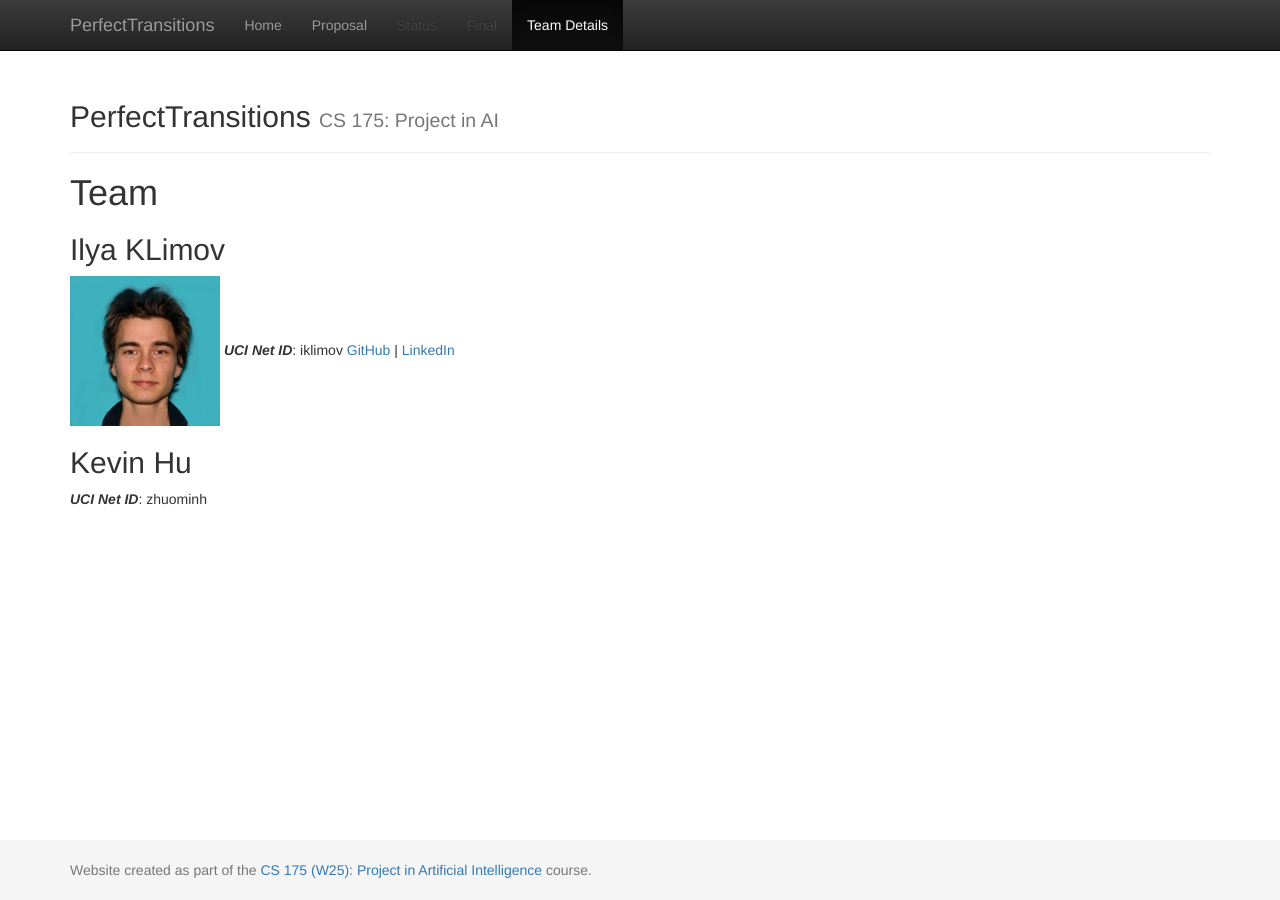
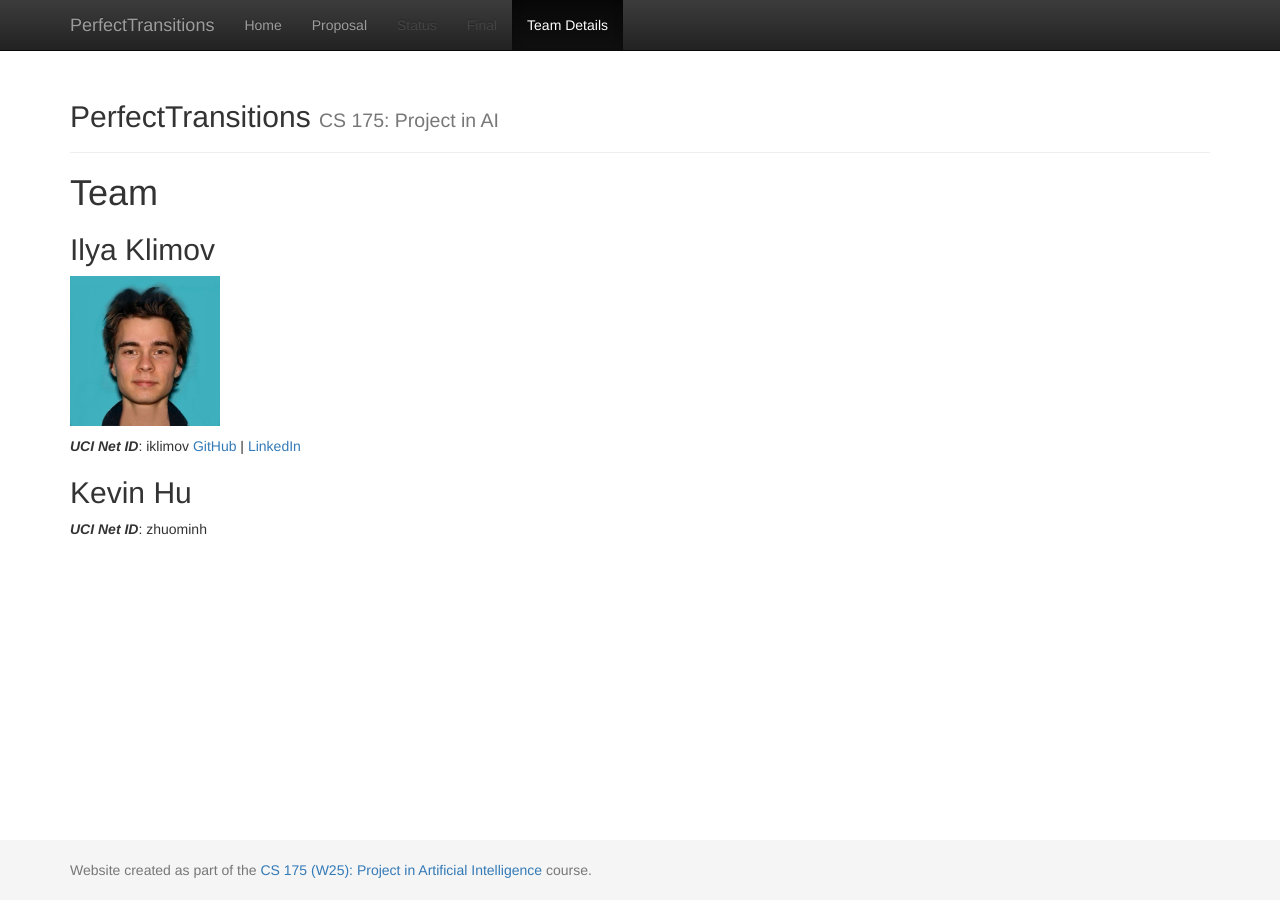
Before and after one commit to Ilya2000Klimov/PerfectTransitions, a Jekyll site: the page built from docs/team.md, in a window 1280 px wide. Built offline with Jekyll 4.4.1, drawn with Linux system fonts in a browser that asks for light colours.

```diff
--- a/docs/team.md
+++ b/docs/team.md
@@ -6,8 +6,9 @@
 # {{ page.title }}
 
 
-## Ilya KLimov
+## Ilya Klimov
 <img src="./res/Ilya_Klimov.jpg" alt="Ilya KLimov Picture" width="150" height="150">
+
 ***UCI Net ID***: iklimov
 [GitHub](https://github.com/ilya2000klimov) | [LinkedIn](https://www.linkedin.com/in/Ilya2K)
 
```
